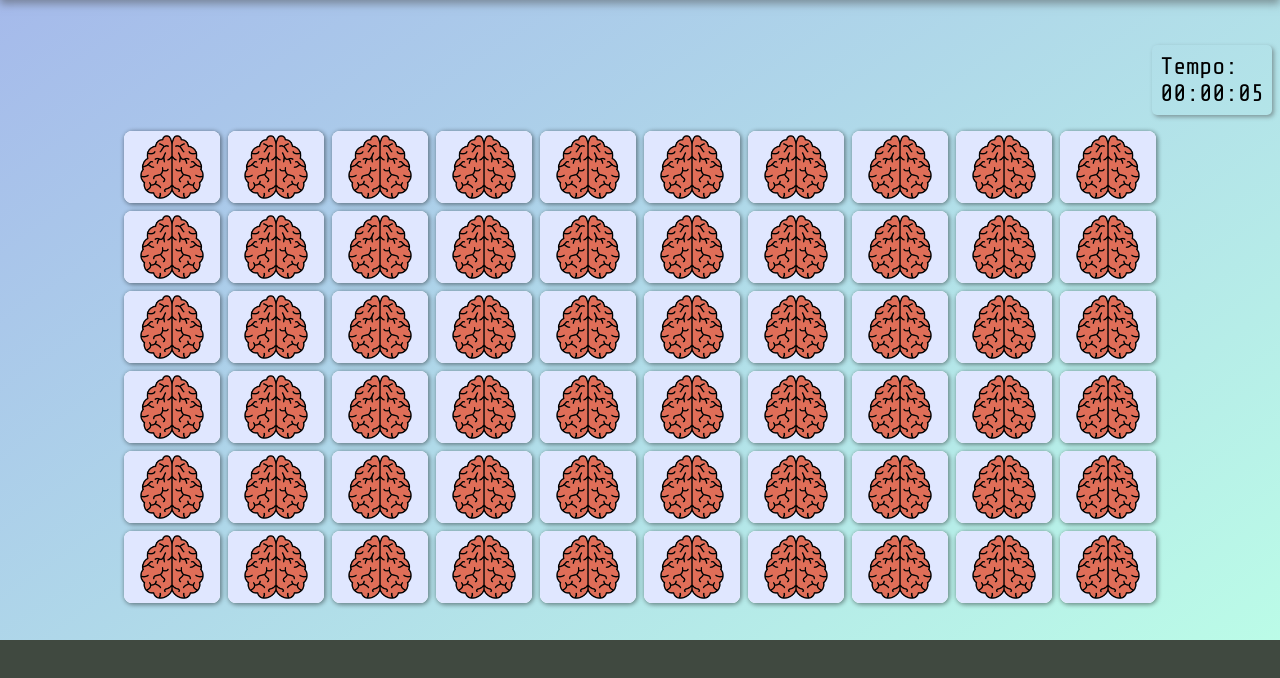
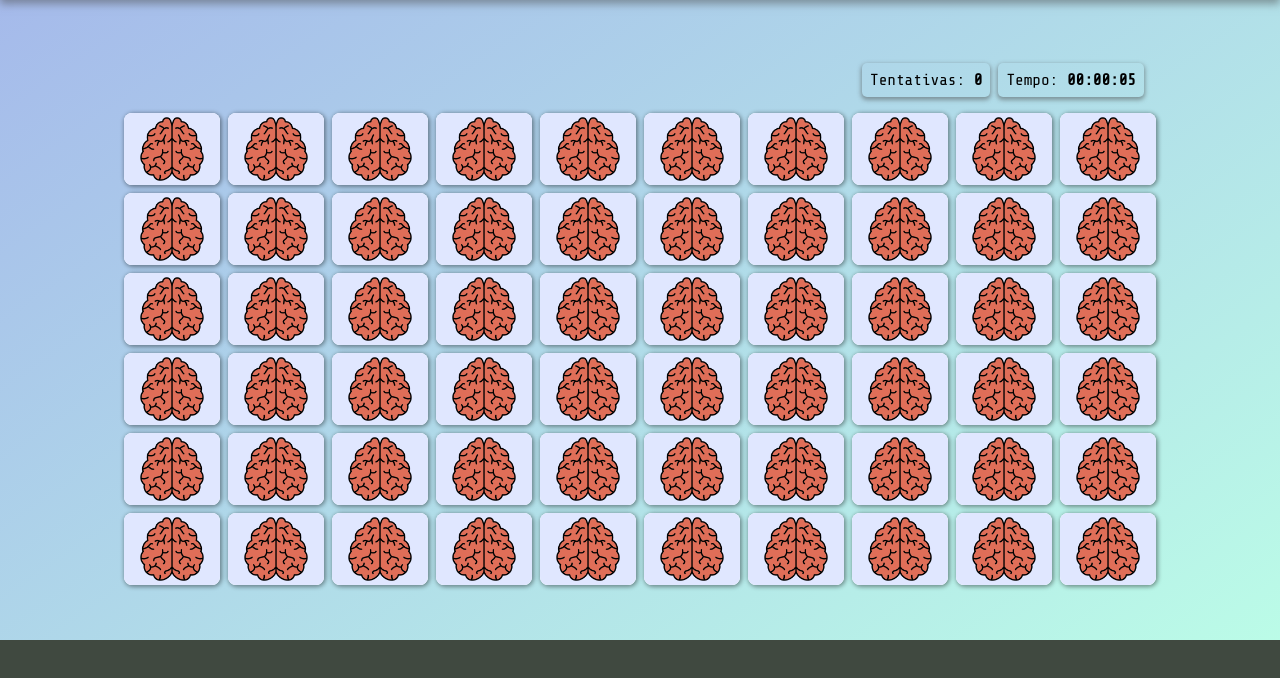
Before and after one commit to Itallo007/memory-game, a website with bundled scripts: page index.html in a window 1280 px wide. Shown: the part 160-838 px from the top of the page. Built offline with nearby package versions, Linux system fonts and the light colour scheme.

Commit message:
Implementa o contador de tentativas

```diff
--- a/css/game.css
+++ b/css/game.css
@@ -59,17 +59,24 @@ main {
 }
 
 .controls {
-  width: 100%;
+  align-self: center;
+  width: 80vw;
   padding: 0.5rem;
+  /* margin: 1rem auto; */
   display: flex;
   flex-direction: row-reverse;
+  gap: 0.5rem;
 }
-.controls #stopwatch{
-  font-size: 1.5rem;
+.controls-content {
+  font-size: 1rem;
+  font-weight: bold;
   padding: 0.5rem;
   border-radius: 5px;
-  box-shadow: 2px 2px 4px rgba(76, 78, 78, .5);
+  box-shadow: 0px 2px 4px 1px rgba(76, 78, 78, .5);
   background: transparent;
+}
+.controls-content .labelText {
+  font-weight: normal;
 }
 .container {
   grid-row: 2 / 3;
@@ -80,7 +87,7 @@ main {
   justify-items: center;
   justify-content: center;
   max-width: 80vw;
-  width: 100%;
+  width: 100vw;
 }
 
 /* Card */
--- a/index.html
+++ b/index.html
@@ -25,9 +25,13 @@
     </header>
     <main>
       <div class="controls">
-        <div id="stopwatch">
-          <span>Tempo:</span><br>
+        <div class="controls-content" id="stopwatch">
+          <span class="labelText" >Tempo:</span>
           <span id="time">00:00:00</span>
+        </div>
+        <div class="controls-content" id="attempts">
+          <span class="labelText" >Tentativas:</span>
+          <span id="attCount">0</span>
         </div>
       </div>
       <div class="container">
--- a/scripts/game.js
+++ b/scripts/game.js
@@ -55,7 +55,7 @@ export default class Game {
 
     if(!this.currentAttempt) {
       this.currentAttempt = new Attempt();
-      this.totalAttempts.push(this.currentAttempt);
+      this.incrementTotalAttempts();
       this.currentAttempt.addCard(cardObj);
     } else {
       this.currentAttempt.addCard(cardObj);
@@ -99,6 +99,13 @@ export default class Game {
     this.currentAttempt = null;
   }
 
+  incrementTotalAttempts = () => {
+    if(this.currentAttempt) {
+      this.totalAttempts.push(this.currentAttempt)
+      document.getElementById("attCount").innerHTML = this.totalAttempts.length
+    }
+  }
+
   checkGame = () => {
     if(this.totalOfParsFormed === this.totalPars) {
       setTimeout(() => {
```
